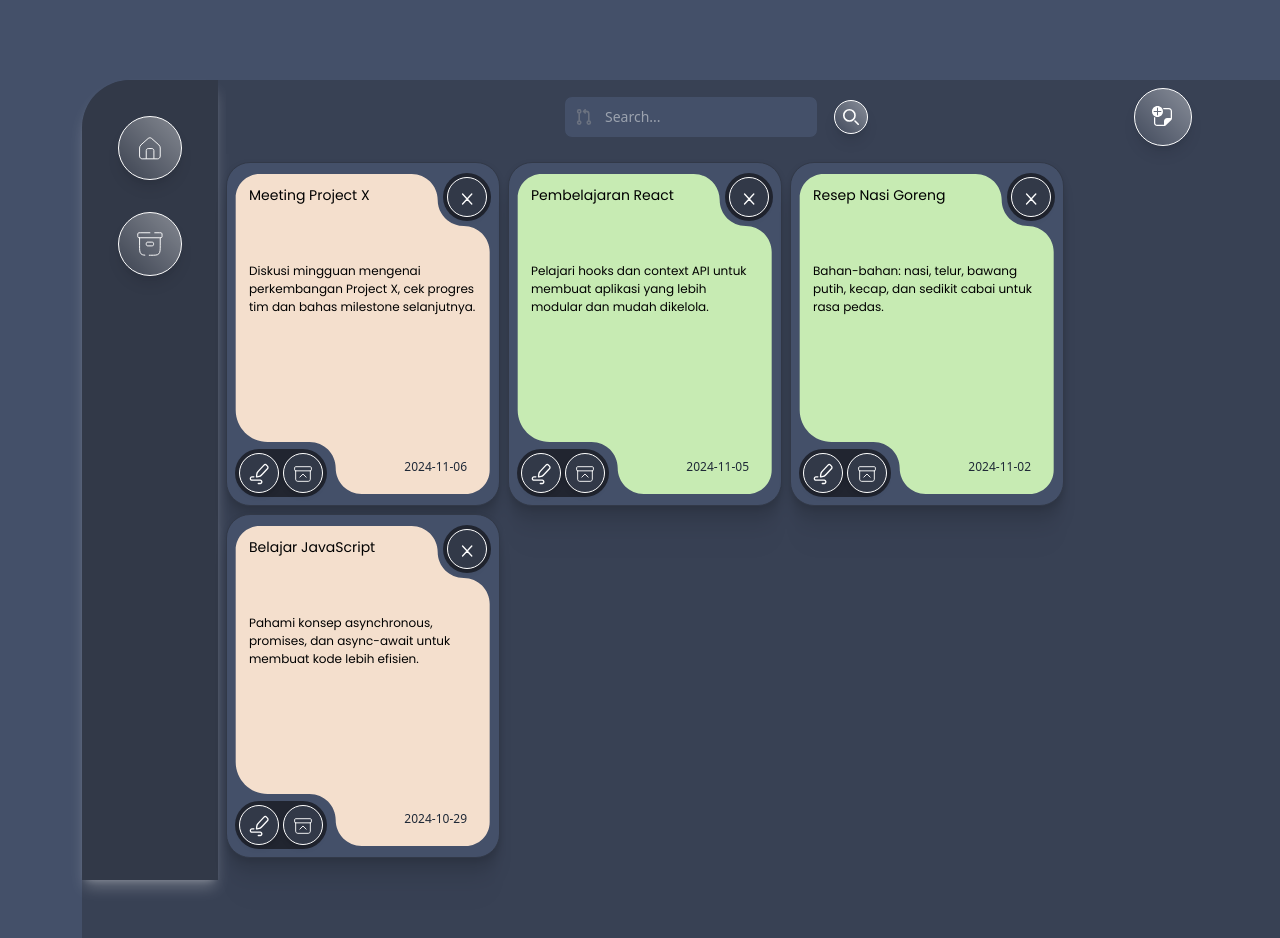
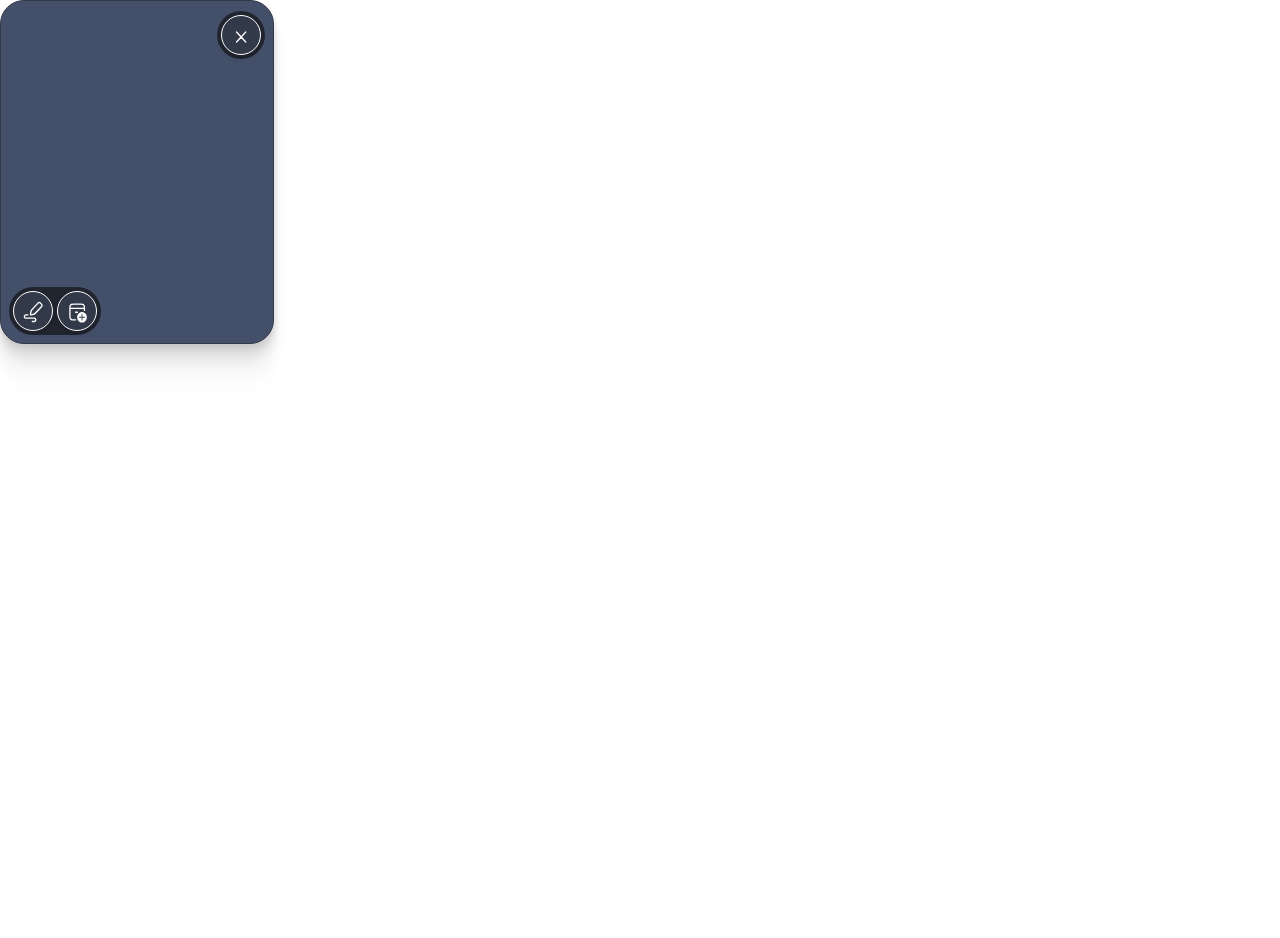
Before and after one commit to EviewNicks/Notiss, a React (Vite) app: page /archive in a window 1280 px wide. After the commit the page ends 800 px from the top, so only its background shows below. Built offline with nearby package versions, Linux system fonts and the light colour scheme.

Commit message:
Update Comment

```diff
--- a/src/component/Atoms/button/buttonIconNav.jsx
+++ b/src/component/Atoms/button/buttonIconNav.jsx
@@ -2,7 +2,7 @@ import React from "react";
 
 const ButtonIconNav = ({
   icon,
-  size = "medium", // New prop for size
+  size = "medium",
   sizeIcon = 24,
   tooltip = "",
   iconClassName = "",
@@ -25,7 +25,7 @@ const ButtonIconNav = ({
     >
       {React.cloneElement(icon, { size: sizeIcon, className: iconClassName })}
       {tooltip && (
-        <span className="sr-only">{tooltip}</span> // Tooltip for accessibility
+        <span className="sr-only">{tooltip}</span>
       )}
     </button>
   );
--- a/src/component/Atoms/card/noteCard.jsx
+++ b/src/component/Atoms/card/noteCard.jsx
@@ -25,7 +25,7 @@ const NoteCard = ({
             icon={<CancelIcon />}
             size="tiny"
             sizeIcon={26}
-            onClick={() => onDelete(id)} // Menggunakan props onDelete
+            onClick={() => onDelete(id)}
           />
         </div>
       </header>
@@ -61,7 +61,7 @@ const NoteCard = ({
           icon={<EditIcon />}
           size="tiny"
           sizeIcon={24}
-          onClick={() => onEdit(id)} // Menggunakan props onEdit
+          onClick={() => onEdit(id)}
         />
 
         {archived ? (
@@ -69,14 +69,14 @@ const NoteCard = ({
             icon={<UnarchiveIcon />}
             size="tiny"
             sizeIcon={24}
-            onClick={() => onUnarchive(id)} // Menggunakan props onUnarchive
+            onClick={() => onUnarchive(id)}
           />
         ) : (
           <ButtonIconAction
             icon={<AddArchiveIcon />}
             size="tiny"
             sizeIcon={24}
-            onClick={() => onArchive(id)} // Menggunakan props onArchive
+            onClick={() => onArchive(id)}
           />
         )}
       </div>
--- a/src/component/example.jsx
+++ b/src/component/example.jsx
@@ -13,7 +13,7 @@ const Example = () =>
     console.log("Button clicked!");
   };
 
-  return <AddForm />;
+  return <NoteCard />;
 };
 
 export default Example;
--- a/src/component/moleculs/addForm.jsx
+++ b/src/component/moleculs/addForm.jsx
@@ -36,6 +36,9 @@ const AddForm = ({ notes = [], setNotes }) =>
 
     const handleSubmit = (e) =>
     {
+        let updatedNotes;
+        let newNote;
+        const validNotes = Array.isArray(notes) ? notes : [];
         e.preventDefault();
 
         // Validasi input
@@ -44,12 +47,6 @@ const AddForm = ({ notes = [], setNotes }) =>
             alert("Judul dan deskripsi catatan harus diisi!");
             return;
         }
-
-        // Pastikan 'notes' adalah array yang valid
-        const validNotes = Array.isArray(notes) ? notes : [];
-
-        let updatedNotes;
-        let newNote; // Tempatkan 'newNote' di luar blok agar bisa diakses di console.log
 
         if (noteId)
         {
@@ -73,7 +70,7 @@ const AddForm = ({ notes = [], setNotes }) =>
 
         // Simpan data terbaru ke localStorage
         localStorage.setItem("notes", JSON.stringify(updatedNotes));
-        setNotes(updatedNotes); // Update state dengan catatan terbaru
+        setNotes(updatedNotes);
 
         // Menampilkan note yang baru disubmit di console
         if (!noteId)
@@ -89,7 +86,6 @@ const AddForm = ({ notes = [], setNotes }) =>
         setNote('');
         setSelectedColor('#ffffff');
 
-        // Arahkan kembali atau lakukan navigasi setelah submit
         navigate("/");
     };
 
--- a/src/main.jsx
+++ b/src/main.jsx
@@ -7,6 +7,6 @@ import App from "./App.jsx";
 
 createRoot(document.getElementById("root")).render(
   <React.StrictMode>
-    <App />
+    <Example />
   </React.StrictMode>
 );
```
